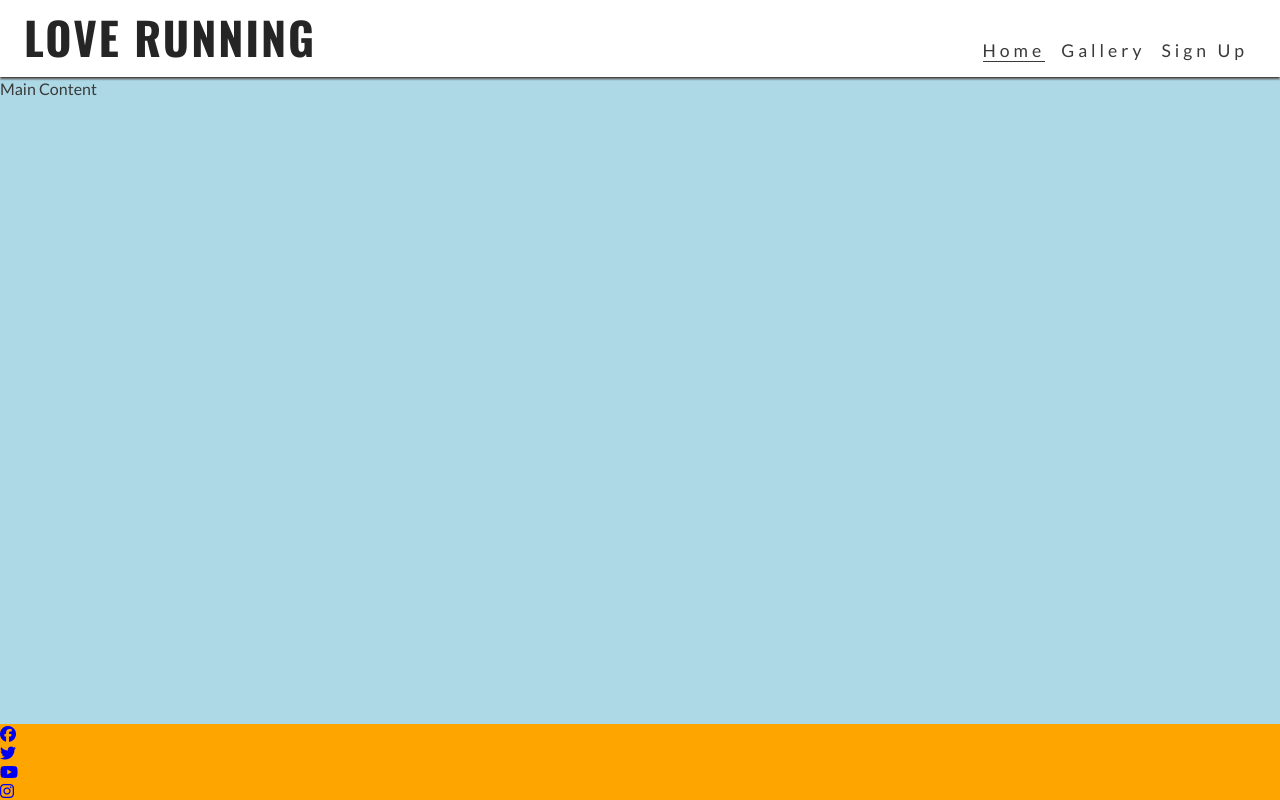
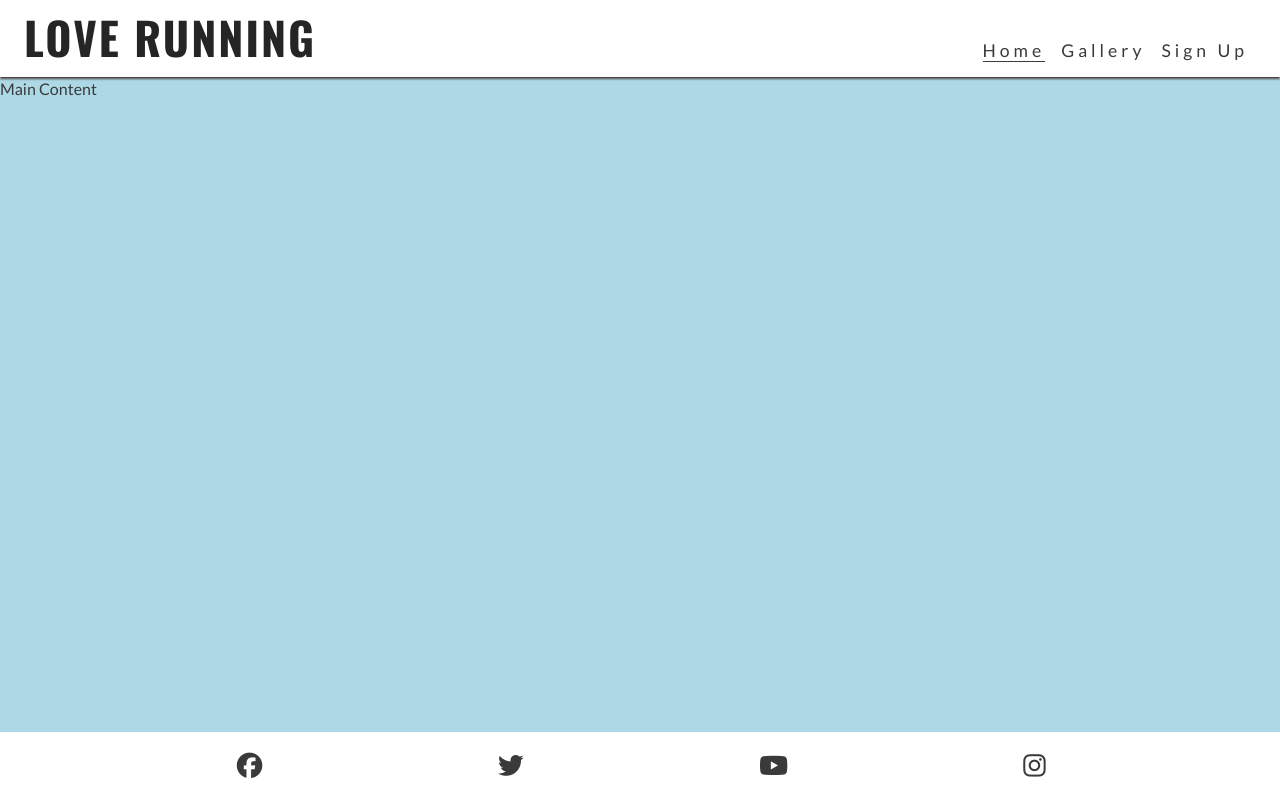
Before and after one commit to Lochy2000/love-running, a plain HTML site: page index.html in a window 1280 px wide. Drawn offline with nearby package versions, Linux system fonts and the light colour scheme.

Commit message:
added style to social media icons

```diff
--- a/assets/css/style.css
+++ b/assets/css/style.css
@@ -91,11 +91,21 @@ main{
 }
 
 /* Footer */
-footer{
-    background-color: orange;
+#social-networks {
+    text-align: center;
+    padding: 20px 0;
+    display: flex;
+    justify-content: space-evenly;
+    list-style-type: none;
 }
 
-/* Media query: tables and larger (768px & up) */
+#social-networks i {
+    font-size: 160%;
+    padding: 5%;
+    color: #3a3a3a;
+}
+
+/* Media query: tablets and larger (768px & up) */
 @media screen and (min-width: 768px) {
     /* Header */
     nav{
@@ -131,7 +141,7 @@ footer{
     }
 }
 
-/* Media query: tables and larger (992px & up) */
+/* Media query: laptops and larger (992px & up) */
 @media screen and (min-width: 992px){
     /* Header */
     #menu a:hover {
--- a/index.html
+++ b/index.html
@@ -44,7 +44,7 @@
 
     <!--Footer-->
     <footer>
-        <ul>
+        <ul id="social-networks">
             <li><a href="https://www.facebook.com" target="_blank" rel="noopener"
                     aria-label="visit out Facebook page (opens in a new tab)">
                     <i class="fa-brands fa-facebook"></i></a>
```
